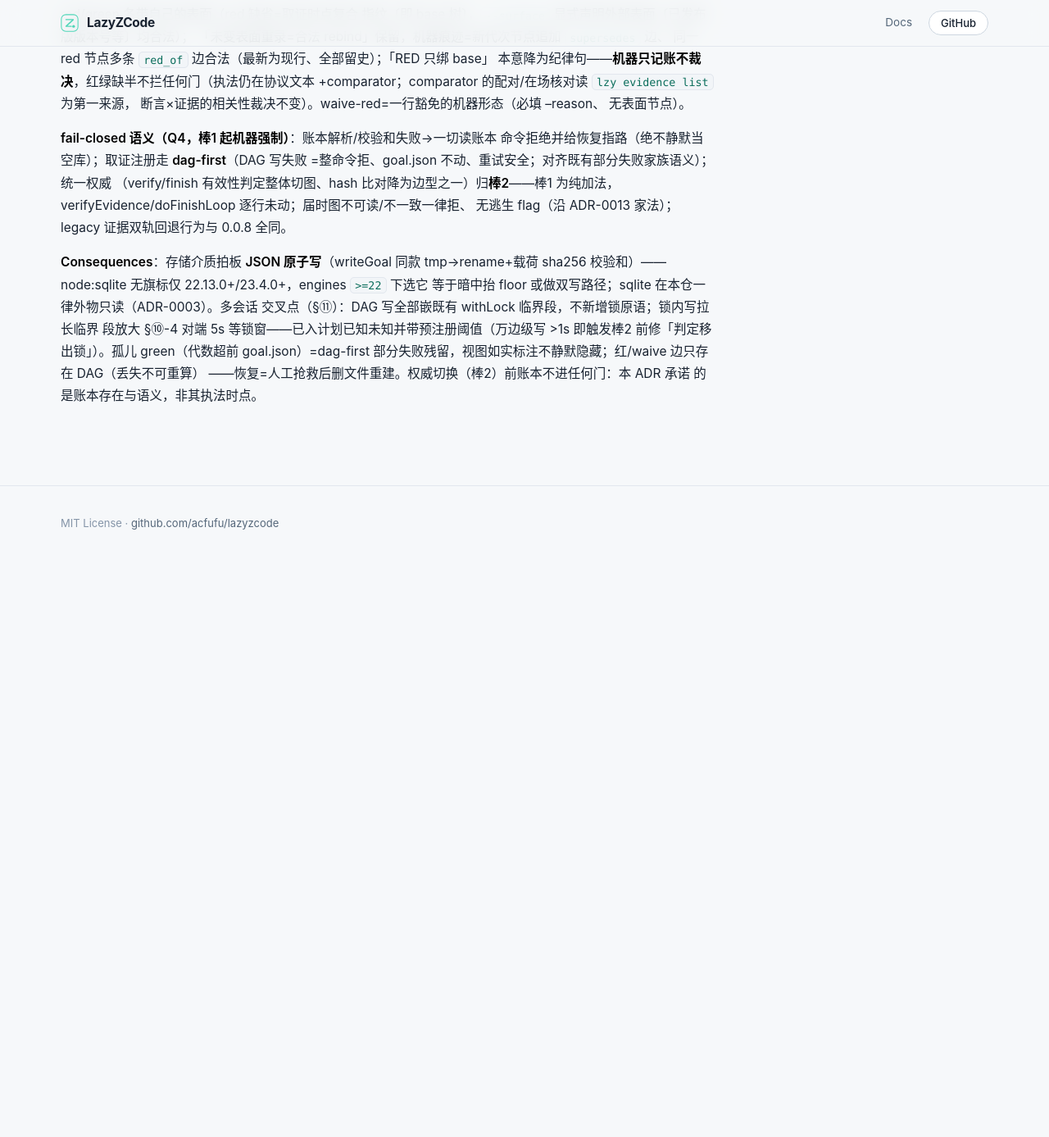
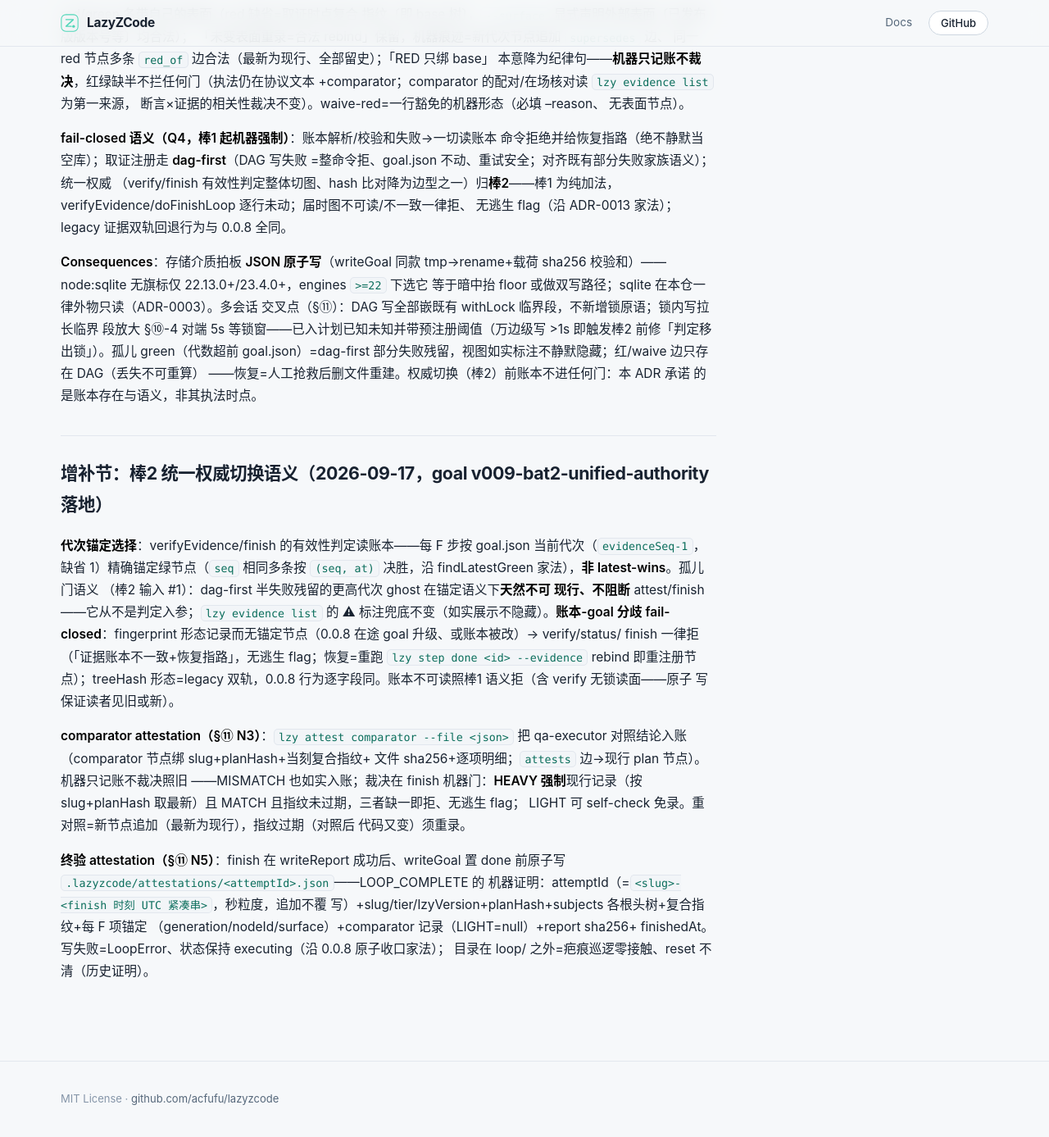
Before and after one commit to Acfufu/lazyzcode, a Jekyll site: the page built from docs/adr/0014-invalidation-dag-red-green-manifest.md, in a window 1280 px wide and 1400 px high, scrolled down 593 px. Shown: the top 1387 px of the window at 82% size. Built offline with Jekyll 4.4.1, drawn with Linux system fonts in a browser that asks for light colours; our own code applies the rules of GitHub Pages for plain Markdown files; before the commit the page ends 1291 px from its top, so only the background shows below that; some of the changed text lies outside the part shown.

Commit message:
docs: baton-2 surface — ADR-0014 addendum (authority semantics, orphan gate, attestations) + SKILL sync + AGENTS row + CHANGELOG
Goal: v009-bat2-unified-authority#N7

```diff
--- a/docs/adr/0014-invalidation-dag-red-green-manifest.md
+++ b/docs/adr/0014-invalidation-dag-red-green-manifest.md
@@ -1,6 +1,6 @@
 # ADR-0014: 0.0.9 失效 DAG 与红绿 manifest——中央账本、E-01 调和、fail-closed
 
-日期：2026-09-17 · 状态：已接受（棒1 落地） · 拍板：grilling 2026-09-16 六问（goal v009-roadmap-grill，§⑪ 记录；实现 goal v009-bat1-dag-kernel）
+日期：2026-09-17 · 状态：已接受（棒1 落地；棒2 增补节见文末） · 拍板：grilling 2026-09-16 六问（goal v009-roadmap-grill，§⑪ 记录；实现 goal v009-bat1-dag-kernel）
 
 0.0.9 Evidence & Attestation 的地基是**中央失效 DAG**：依赖边落盘
 `.lazyzcode/loop/dag.json`（跨 reset 常驻，照 metrics.json/snapshots 先例），
@@ -42,3 +42,33 @@ sha256 校验和）——node:sqlite 无旗标仅 22.13.0+/23.4.0+，engines `>=
 部分失败残留，视图如实标注不静默隐藏；红/waive 边只存在 DAG（丢失不可重算）
 ——恢复=人工抢救后删文件重建。权威切换（棒2）前账本不进任何门：本 ADR 承诺
 的是账本存在与语义，非其执法时点。
+
+## 增补节：棒2 统一权威切换语义（2026-09-17，goal v009-bat2-unified-authority 落地）
+
+**代次锚定选择**：verifyEvidence/finish 的有效性判定读账本——每 F 步按
+goal.json 当前代次（`evidenceSeq-1`，缺省 1）精确锚定绿节点（`seq` 相同多条按
+`(seq, at)` 决胜，沿 findLatestGreen 家法），**非 latest-wins**。孤儿门语义
+（棒2 输入 #1）：dag-first 半失败残留的更高代次 ghost 在锚定语义下**天然不可
+现行、不阻断** attest/finish——它从不是判定入参；`lzy evidence list` 的 ⚠
+标注兜底不变（如实展示不隐藏）。**账本-goal 分歧 fail-closed**：fingerprint
+形态记录而无锚定节点（0.0.8 在途 goal 升级、或账本被改）→ verify/status/
+finish 一律拒（「证据账本不一致+恢复指路」，无逃生 flag；恢复=重跑
+`lzy step done <id> --evidence` rebind 即重注册节点）；treeHash 形态=legacy
+双轨，0.0.8 行为逐字段同。账本不可读照棒1 语义拒（含 verify 无锁读面——原子
+写保证读者见旧或新）。
+
+**comparator attestation（§⑪ N3）**：`lzy attest comparator --file <json>`
+把 qa-executor 对照结论入账（comparator 节点绑 slug+planHash+当刻复合指纹+
+文件 sha256+逐项明细；`attests` 边→现行 plan 节点）。机器只记账不裁决照旧
+——MISMATCH 也如实入账；裁决在 finish 机器门：**HEAVY 强制**现行记录（按
+slug+planHash 取最新）且 MATCH 且指纹未过期，三者缺一即拒、无逃生 flag；
+LIGHT 可 self-check 免录。重对照=新节点追加（最新为现行），指纹过期（对照后
+代码又变）须重录。
+
+**终验 attestation（§⑪ N5）**：finish 在 writeReport 成功后、writeGoal 置
+done 前原子写 `.lazyzcode/attestations/<attemptId>.json`——LOOP_COMPLETE 的
+机器证明：attemptId（=`<slug>-<finish 时刻 UTC 紧凑串>`，秒粒度，追加不覆
+写）+slug/tier/lzyVersion+planHash+subjects 各根头树+复合指纹+每 F 项锚定
+（generation/nodeId/surface）+comparator 记录（LIGHT=null）+report sha256+
+finishedAt。写失败=LoopError、状态保持 executing（沿 0.0.8 原子收口家法）；
+目录在 loop/ 之外=疤痕巡逻零接触、reset 不清（历史证明）。
```
Also changed, not shown: AGENTS.md (+2 -3 lines), plugin/skills/zw/SKILL.md (+20 -3 lines), CHANGELOG.md.
